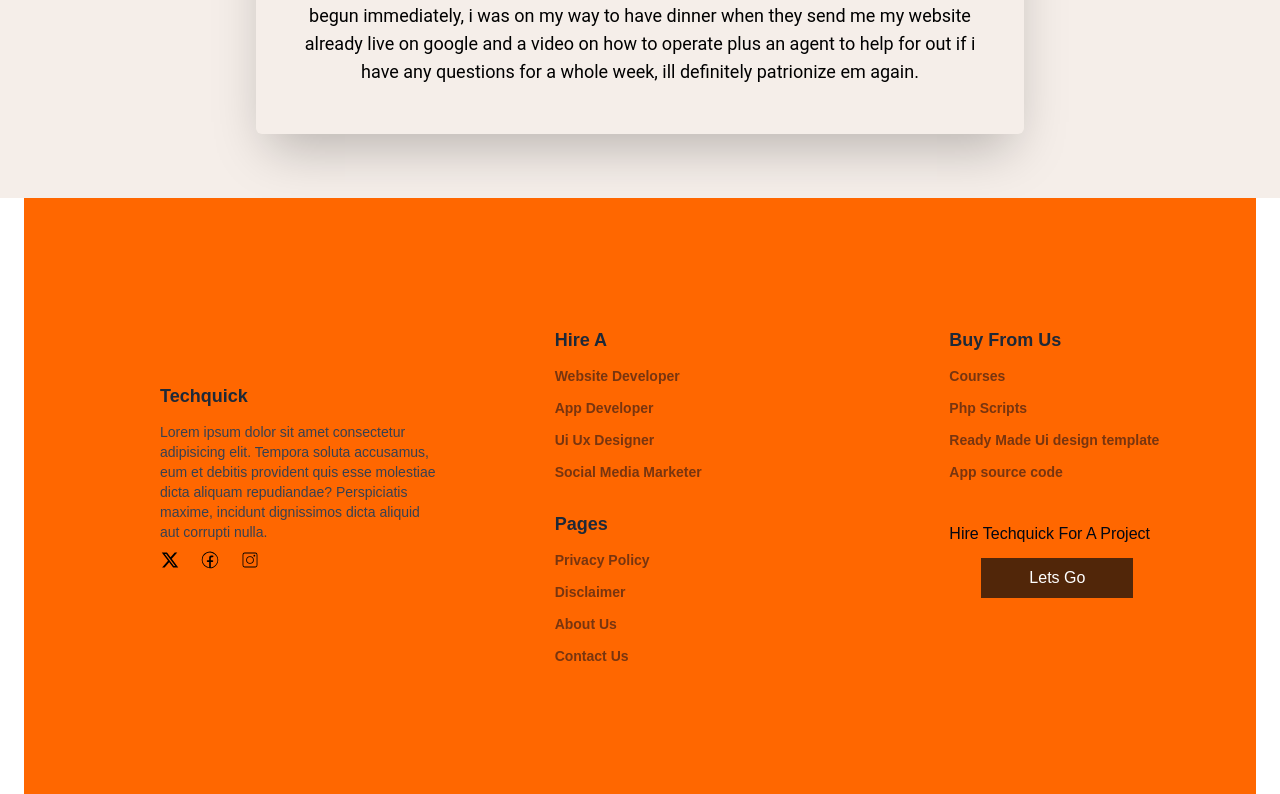
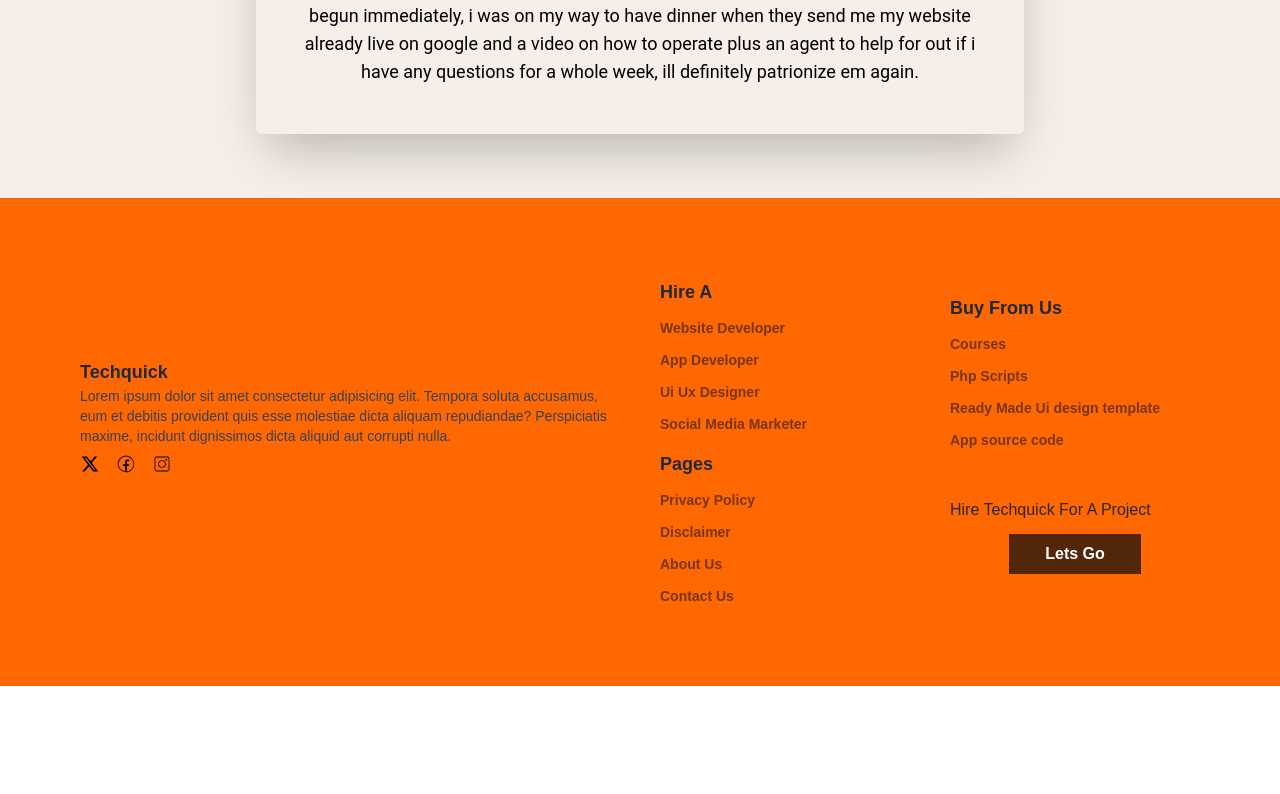
Before and after one commit to Fatiu-mo/TechQuick, a React (Create React App) app: page / in a window 1280 px wide. Shown: the part 7416-8210 px from the top of the page. After the commit the page ends 8102 px from the top, so only its background shows below. Built offline with nearby package versions, Linux system fonts and the light colour scheme.

Commit message:
Tuning footer responsiveness

```diff
--- a/src/components/Footer.jsx
+++ b/src/components/Footer.jsx
@@ -3,50 +3,49 @@ import { CiFacebook, CiInstagram  } from "react-icons/ci";
 import { RiTwitterXFill } from "react-icons/ri";
 
 function Footer() {
-  return <div className="bg-[#FF6700]">
-    <footer className="py-32 px-6 md:grid md:grid-cols-3 font-poppins">
-    <div className="ml-28 py-14">
-      <p className="mb-3 font-bold text-lg text-gray-800 justify-center items-center">Techquick</p>
-      <p className="mb-2 text-gray-700 text-sm font-medium">Lorem ipsum dolor sit amet consectetur adipisicing elit. Tempora soluta accusamus, eum et debitis provident quis esse molestiae dicta aliquam repudiandae? Perspiciatis maxime, incidunt dignissimos dicta aliquid aut corrupti nulla.</p>
-      <div className="flex gap-5 text-xl">
+
+  return <div className="md:grid grid-cols-4 gap-10 bg-[#FF6700] -mx-6 font-poppins p-20">
+    <div className="col-span-2 py-10 lg:pt-20 ">
+      <p className="font-bold text-lg text-gray-800">Techquick</p>
+      <p className="text-gray-700 text-sm font-medium">Lorem ipsum dolor sit amet consectetur adipisicing elit. Tempora soluta accusamus, eum et debitis provident quis esse molestiae dicta aliquam repudiandae? Perspiciatis maxime, incidunt dignissimos dicta aliquid aut corrupti nulla.</p>
+      <div className="flex gap-4 text-xl mt-2">
         <RiTwitterXFill />
         <CiFacebook />
         <CiInstagram />
       </div>
     </div>
-    <div className="ml-28 flex flex-col gap-3">
-      <p className="font-bold text-lg text-gray-800">Hire A</p>
-      <ul className="flex flex-col gap-3 font-semibold text-sm text-amber-900">
+    <div>
+    <p className="font-bold text-lg text-gray-800 mb-3">Hire A</p>
+      <ul className="font-semibold text-sm text-amber-900 flex flex-col gap-3">
         <li>Website Developer</li>
         <li>App Developer</li>
         <li>Ui Ux Designer</li>
         <li>Social Media Marketer</li>
       </ul>
-      <p className="font-bold text-lg text-gray-800 mt-4">Pages</p>
-      <ul className="flex flex-col gap-3 font-semibold text-sm text-amber-900">
+      <p className="font-bold text-lg text-gray-800 mt-4 mb-3">Pages</p>
+      <ul className="font-semibold text-sm text-amber-900 flex flex-col gap-3">
         <li>Privacy Policy</li>
         <li>Disclaimer</li>
         <li>About Us</li>
         <li>Contact Us</li>
       </ul>
     </div>
-    <div className="ml-28 sm:mt-4 md:mt-0">
-      <p className="font-bold text-lg text-gray-800 mb-3">Buy From Us</p>
-      <ul className="flex flex-col gap-3 font-semibold text-sm text-amber-900">
+    <div className="">
+      <p className="font-bold text-lg text-gray-800 mt-4 mb-3">Buy From Us</p>
+      <ul className="font-semibold text-sm text-amber-900 flex flex-col gap-3">
         <li>Courses</li>
         <li>Php Scripts</li>
         <li>Ready Made Ui design template</li>
         <li>App source code</li>
       </ul>
-      <div className="mt-10">
-        <p className=" mb-3 font-medium text-gray-950">Hire Techquick For A Project</p>
-        <button className="bg-[#512609] text-white w-fit px-12 py-2 ml-8">Lets Go</button>
+      <div className="mt-12">
+        <p className="font-medium text-[#292727] mb-3">Hire Techquick For A Project</p>
+        <div className="md:flex justify-center">
+        <button className="flex items-center justify-center bg-[#512609] text-center font-semibold text-white w-fit px-9 py-2 whitespace-nowrap">Lets Go</button>
+        </div>
       </div>
-
     </div>
-  </footer>
   </div>
-
 }
 
 export default Footer;
```
